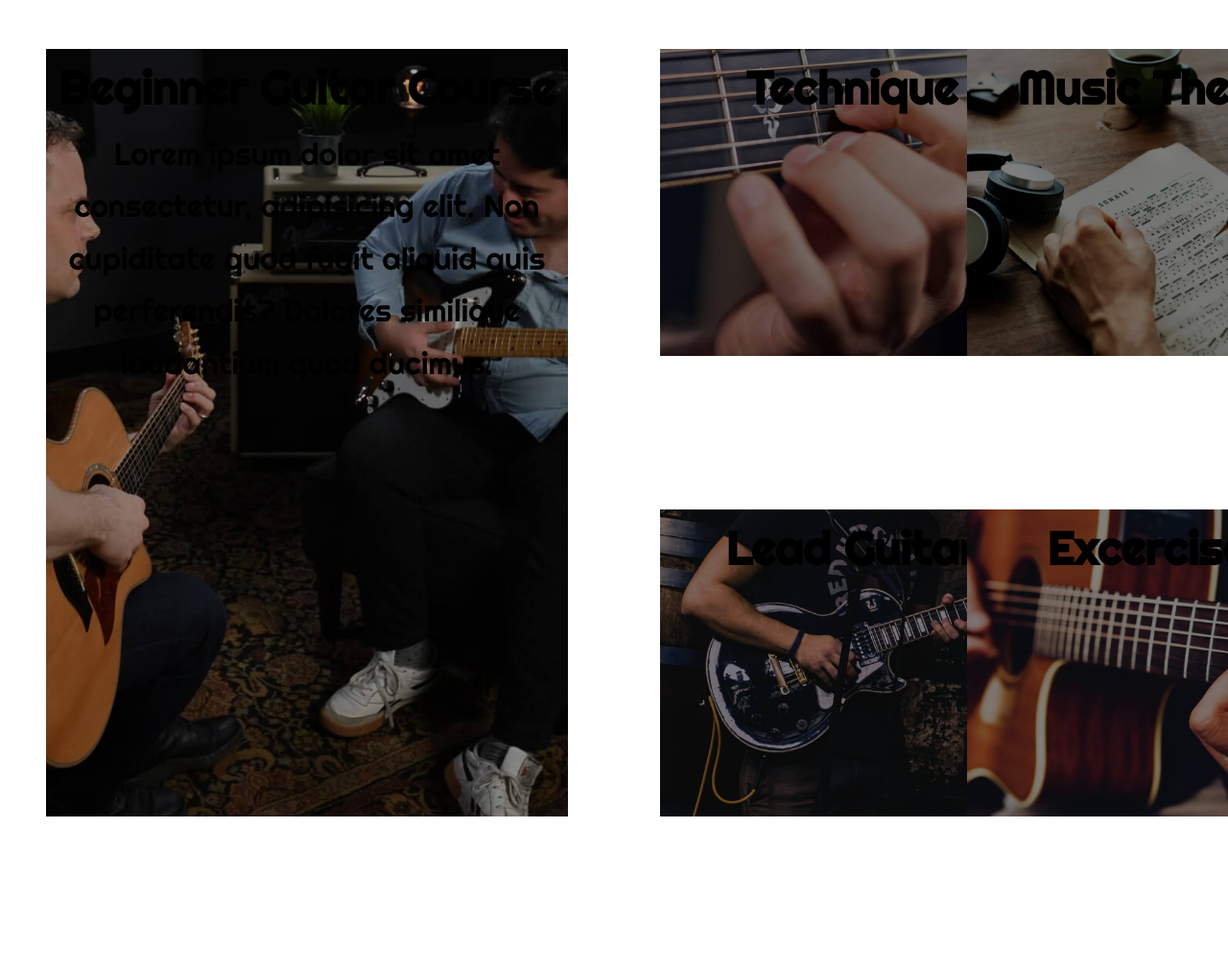
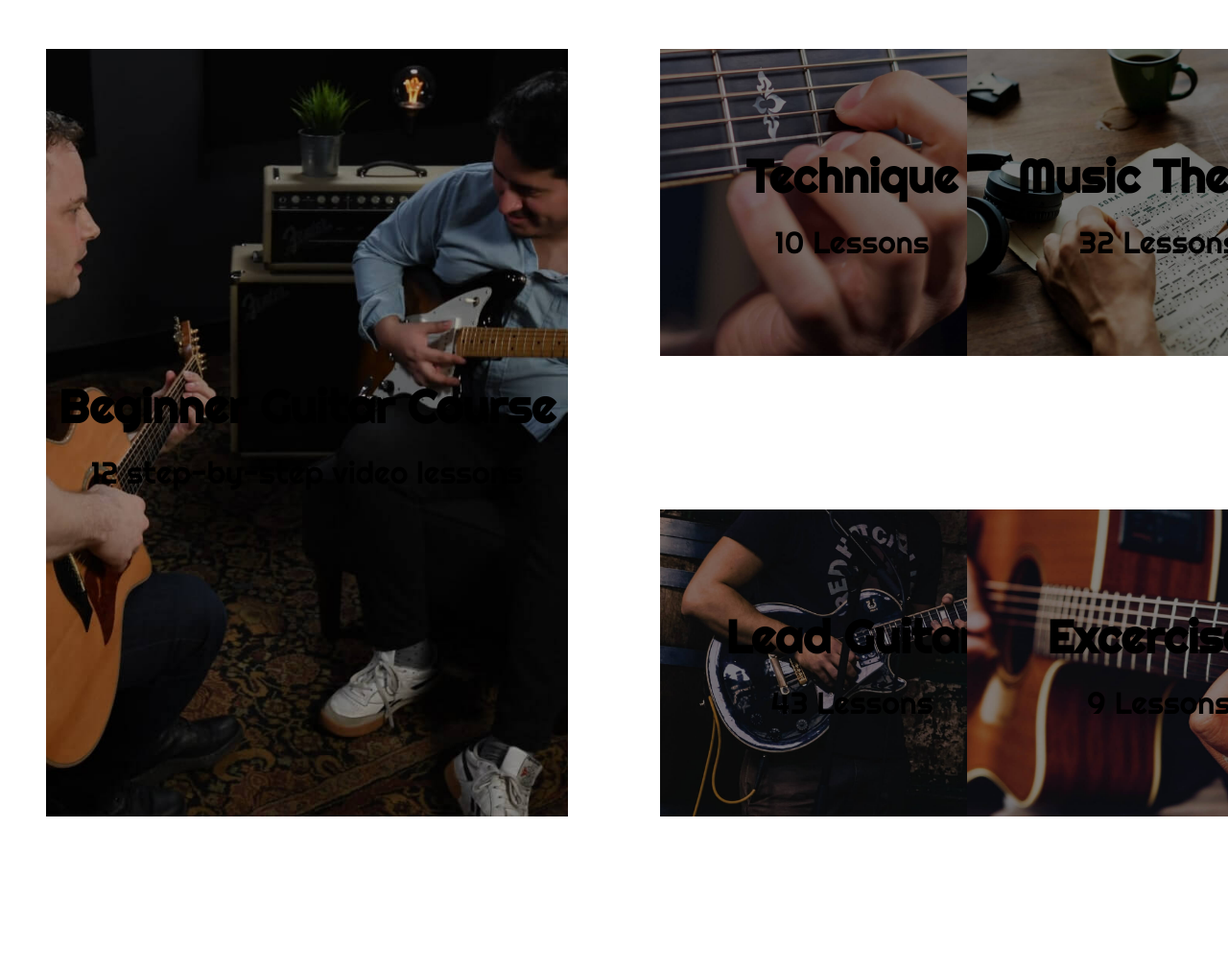
Before and after one commit to cortinabryan/Guitar-Lessons-Website, a website: page index.html in a window 1280 px wide. Shown: the part 4340-5351 px from the top of the page at 96% size. Drawn offline with Linux system fonts and the light colour scheme.

Commit message:
Aligned course-box content

```diff
--- a/index.html
+++ b/index.html
@@ -143,7 +143,7 @@
                 <div class="col-1-of-2">
                     <div class="course-box course-box-main">
                         <h2 class="heading-course">Beginner Guitar Course</h2>
-                        <p>Lorem ipsum dolor sit amet consectetur, adipisicing elit. Non cupiditate quod fugit aliquid quis perferendis? Dolores similique laudantium quod ducimus.</p>
+                        <p>12 step-by-step video lessons</p>
                    </div>
                 </div>
                 <div class="col-1-of-2">
@@ -151,11 +151,13 @@
                         <div class="col-1-of-2">
                             <div class="course-box course-box-small course-box-small-1">
                                 <h2 class="heading-course">Technique</h2>
+                                <p>10 Lessons</p>
                             </div>
                         </div>
                         <div class="col-1-of-2">
                             <div class="course-box course-box-small course-box-small-2">
                                 <h2 class="heading-course">Music Theory</h2>
+                                <p>32 Lessons</p>
                             </div>
                         </div>
                     </div>
@@ -163,11 +165,13 @@
                         <div class="col-1-of-2">
                             <div class="course-box course-box-small course-box-small-3">
                                 <h2 class="heading-course">Lead Guitar</h2>
+                                <p>43 Lessons</p>
                             </div>
                         </div>
                         <div class="col-1-of-2">
                             <div class="course-box course-box-small course-box-small-4">
                                 <h2 class="heading-course">Excercises</h2>
+                                <p>9 Lessons</p>
                             </div>
                         </div>
                     </div>
--- a/sass/components/_course-box.scss
+++ b/sass/components/_course-box.scss
@@ -3,22 +3,17 @@
   position: relative;
   font-size: 2rem;
   text-align: center;
-  // margin-top: 15rem;
-  // object-fit: cover;
-  // display: block;
 
-  // &-image {
-  //   &-main {
-  //     object-fit: cover;
-  //   }
-  // }
+  display: flex;
+  align-items: center;
+  justify-content: center;
+  flex-direction: column;
   background: center center/cover no-repeat;
 
   &-main {
     background-image: url(../img/Guitar-teacher.jpg);
     height: 50rem;
     width: 100%;
-    object-fit: fill;
   }
 
   &-small {
```
Also changed, not shown: css/style.css.
